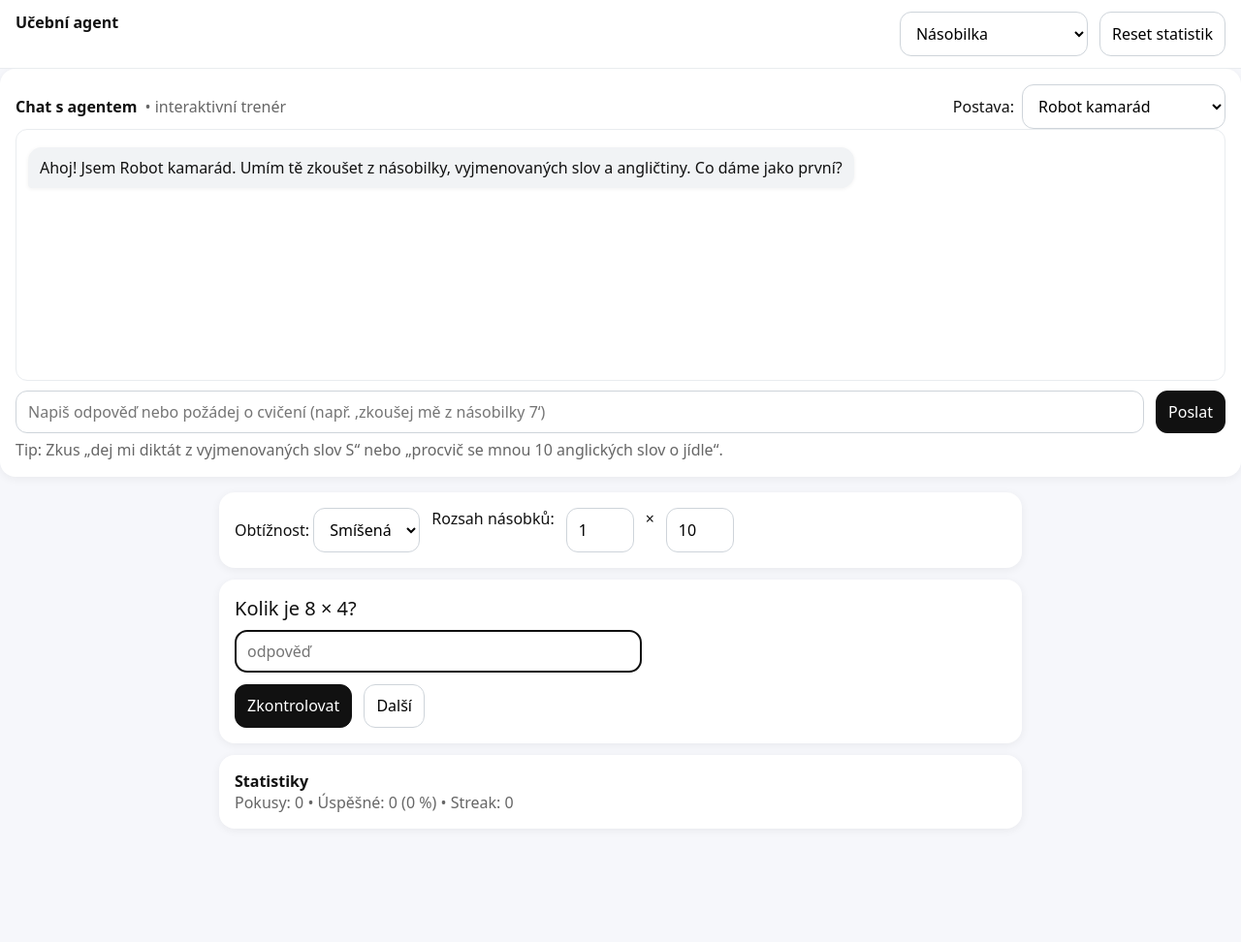
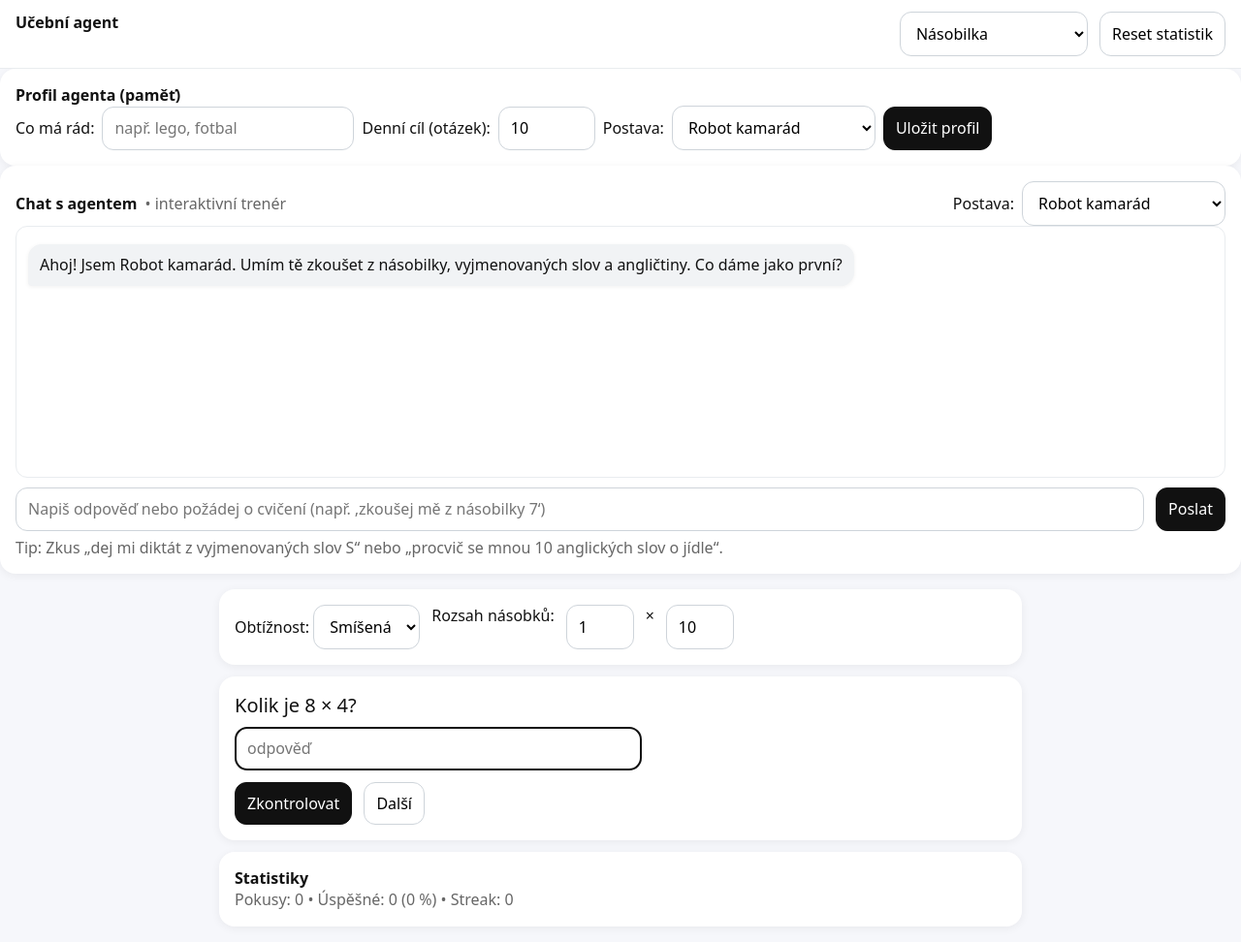
Before and after one commit to Rosi008/kids-tutor, a website: page index.html in a window 1280 px wide. Shown: the whole page at 97% size. Before the commit the page ends 871 px from the top, so only its background shows below. Drawn offline with Linux system fonts and the light colour scheme.

Commit message:
Update index.html

```diff
--- a/index.html
+++ b/index.html
@@ -37,6 +37,27 @@
     <button id="reset">Reset statistik</button>
   </div>
 </header>
+
+<section class="card" id="profileCard">
+  <strong>Profil agenta (paměť)</strong>
+  <div class="row" style="gap:8px;align-items:center">
+    <label>Co má rád:</label>
+    <input id="likesInput" type="text" placeholder="např. lego, fotbal" style="min-width:260px">
+    <label>Denní cíl (otázek):</label>
+    <input id="dailyGoalInput" type="number" min="1" value="10" style="width:100px">
+    <label>Postava:</label>
+    <select id="personaSelect">
+      <option value="Robot kamarád">Robot kamarád</option>
+      <option value="Vesmírný průzkumník">Vesmírný průzkumník</option>
+      <option value="Detektiv">Detektiv</option>
+      <option value="Kouzelník">Kouzelník</option>
+      <option value="Fotbalový trenér">Fotbalový trenér</option>
+    </select>
+    <button id="saveProfile" class="primary">Uložit profil</button>
+  </div>
+  <div class="stat" id="profileMsg"></div>
+</section>
+
 
 <section class="card" id="agentCard">
   <div class="row" style="align-items:center;gap:8px">
```
